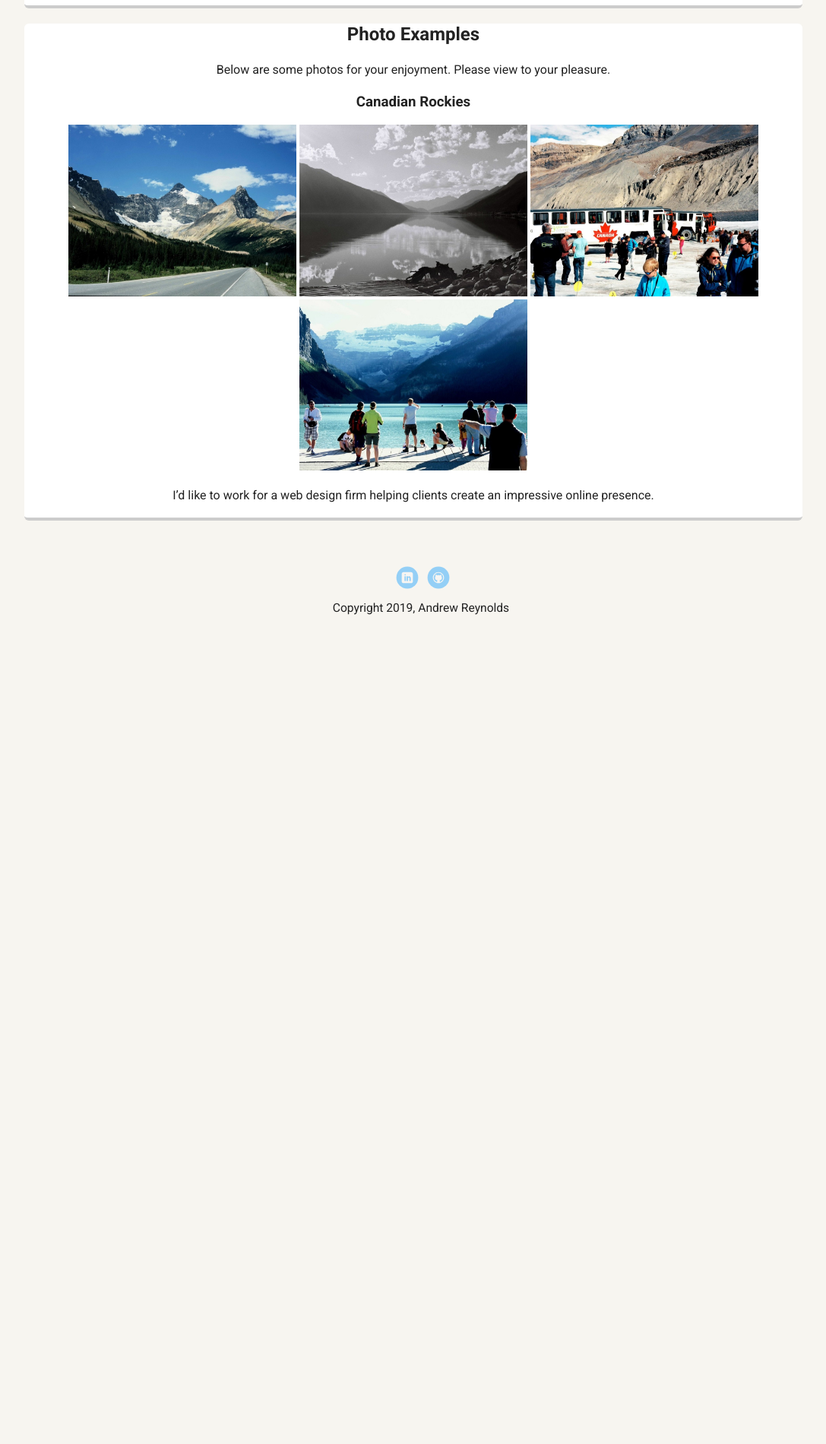
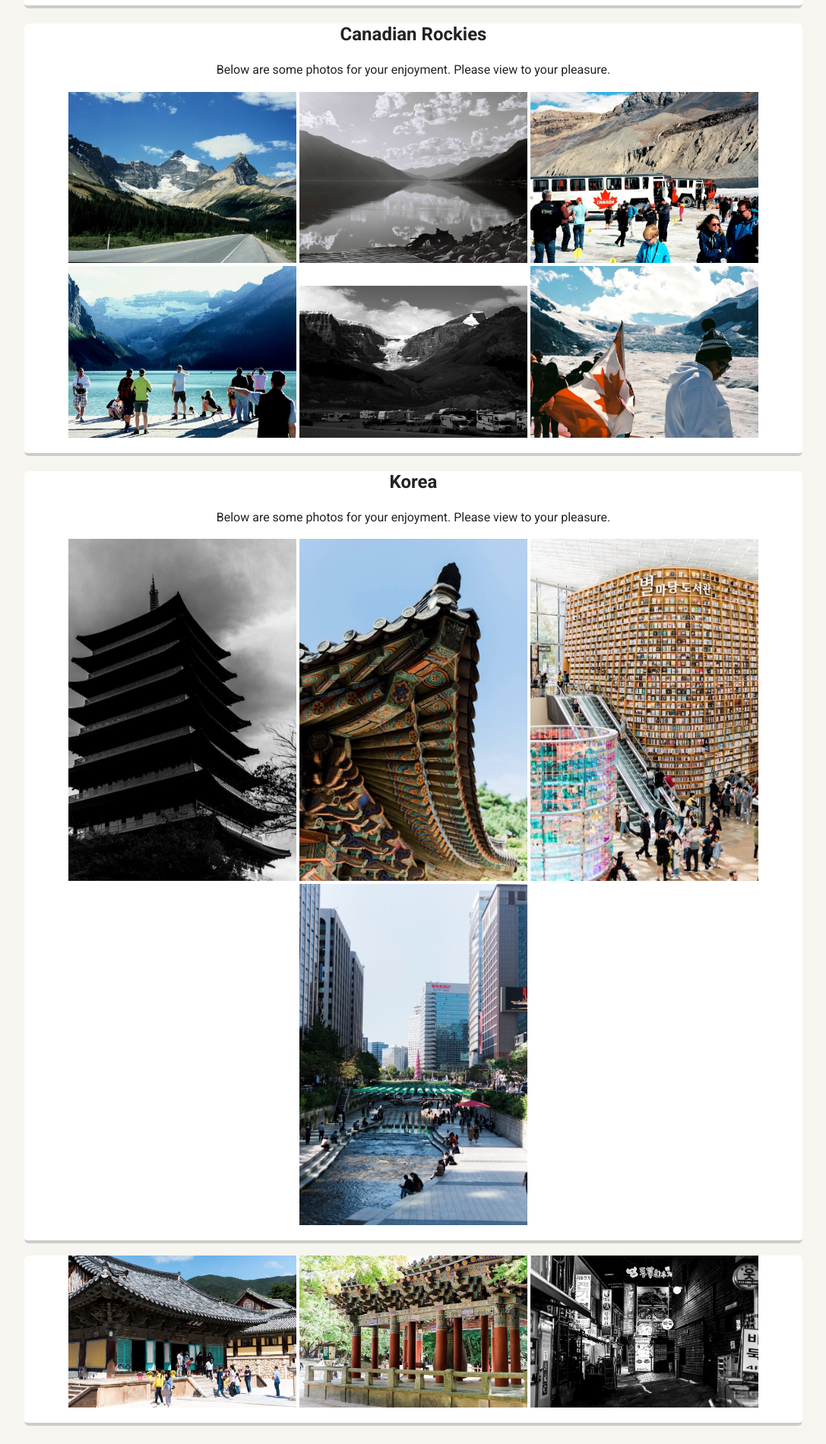
Before and after one commit to andrewrey/project1, a plain HTML site: page photography.html in a window 1280 px wide. Shown: the part 880-2780 px from the top of the page at 76% size, without its empty margins (96-1183 px from the left). Before the commit the page ends 1784 px from the top, so only its background shows below. Drawn offline with Linux system fonts and the light colour scheme; a web font is replaced by a local one.

Commit message:
add photos of korea and scale when hovering img

```diff
--- a/photography.html
+++ b/photography.html
@@ -24,7 +24,7 @@
     </header>
 
     <main class="container">
-        <div class="photo-card">
+        <div class="photo-card intro">
           <h2>Photography and how it changed my perspectives</h2>
           <p>Growing up, I played with film cameras and even recieved one for a birthday present. Yes, back then there wasn't digital yet. I took some photos but quickly lost interest. I just couldn't connect to the art of photography when I was younger. I was just snapping photos with zero purpose.</p>
           <p>Fast forward many years, and my wife buys me a film Lomography Camera one birthday. I walked around Vancouver with this retro style camera, now that digital is the standard, and I am so supprised by the images I am able to capture on the streets. I especially like the feel of the film images which possess more grain and feel like they hold more substance.</p>
@@ -32,21 +32,35 @@
         </div>
 
         <div class="photo-card">
-          <h2>Photo Examples</h2>
+          <h2>Canadian Rockies</h2>
           <p>Below are some photos for your enjoyment. Please view to your pleasure.</p>
-          <h3>Canadian Rockies</h3>
           <figure class="images">
             <img src="images/Rockies1.jpg" alt="Canadian Rocky Mountains">
             <img src="images/Rockies2.jpg" alt="black and white image of lake in the rockies">
             <img src="images/Rockies3.jpg" alt="Picture of Glacier bus at top of glacier">
             <img src="images/Rockies4.jpg" alt="Picture of Moraine lake">
+            <img src="images/Rockies5.jpg" alt="black and white image of glacier in canadian rockies">
+            <img src="images/Rockies6.jpg" alt="image of canadian flag ontop of glacier in rockies">
           </figure>
+        </div>
 
-
-
-
-          <p>I’d like to work for a web design firm helping clients create an impressive online presence.</p>
-        </div>
+        <div class="photo-card">
+            <h2>Korea</h2>
+            <p>Below are some photos for your enjoyment. Please view to your pleasure.</p>
+            <figure class="images">
+              <img src="images/Korea1.jpg" alt="photo of tower in Gyeongju">
+              <img src="images/Korea2.jpg"  alt="corner of temple roof">
+              <img src="images/Korea5.jpg" alt="libary in Seoul Korea">
+              <img src="images/Korea7.jpg" alt="nigh scene in Seoul Korea">
+            </figure>
+          </div>
+          <div class="photo-card">
+            <figure class="images">
+              <img src="images/Korea3.jpg">
+              <img src="images/Korea4.jpg">
+              <img src="images/Korea6.jpg">
+            </figure>
+          </div>
 
       </main>
       <footer>
--- a/styles.css
+++ b/styles.css
@@ -278,10 +278,19 @@ a.social:hover {
 /* Elements */
 .images img {
   width: 100%;
+  transition: all .5s;
+}
+.intro h2,
+.intro p {
+  text-align: left;
 }
 
 /* Styles for larger screens */
 @media screen and (min-width: 720px) {
+
+  .images img:hover {
+    transform: scale(1.5)
+  }
 
   .images img {
     display: inline-block;
```
Also changed, not shown: images/Korea1.jpg (added), images/Korea2.jpg (added), images/Korea3.jpg (added), images/Korea4.jpg (added), images/Korea5.jpg (added), images/Korea6.jpg (added), images/Korea7.jpg (added), images/Rockies5.jpg (added), images/Rockies6.jpg (added), 1 other file.
